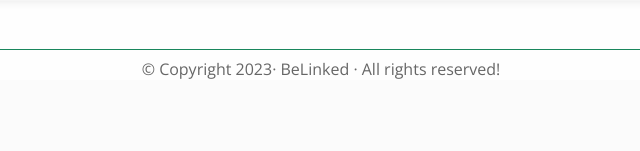
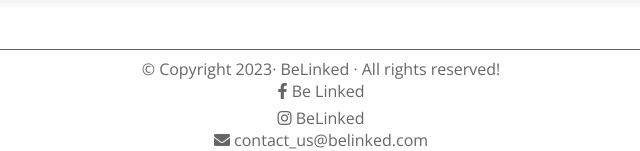
Before and after one commit to MariefloChm/Projet_intensif, a Django app: page /contact in a window 1280 px wide. Shown: the part 763-914 px from the top of the page, without its empty margins (319-959 px from the left). Before the commit the page ends 842 px from the top, so only its background shows below. Run offline with Django 4.2, Linux system fonts and the light colour scheme.

Commit message:
contact us changement

```diff
--- a/BeLinked/app1/templates/base_site.html
+++ b/BeLinked/app1/templates/base_site.html
@@ -5,6 +5,7 @@
     <meta charset="UTF-8">
     <title>{% block title %}{% endblock %}</title>
     <link rel="stylesheet" type="text/css" href="{% static 'css/styles.css' %}">
+    <link rel="stylesheet" href="https://cdnjs.cloudflare.com/ajax/libs/font-awesome/5.15.3/css/all.min.css">
 </head>
 <body>
     {% include 'nav.html' %}
--- a/BeLinked/app1/templates/footer.html
+++ b/BeLinked/app1/templates/footer.html
@@ -1,4 +1,7 @@
 
 <footer class="footer text-center">
     <p>&copy; Copyright {% now 'Y' %}&middot; BeLinked &middot; All rights reserved!</p>
+    <p><i class="fab fa-facebook-f"></i> Be Linked</p>
+    <p style="margin-top: 5px;"><i class="fab fa-instagram"></i> BeLinked</p>
+    <p><i class="fas fa-envelope"></i> contact_us@belinked.com</p>
 </footer>
```
Also changed, not shown: BeLinked/db.sqlite3 (added).
